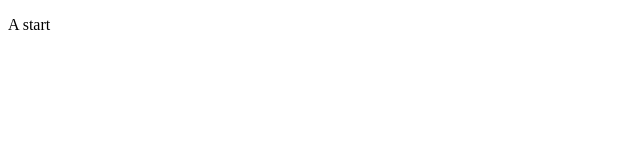
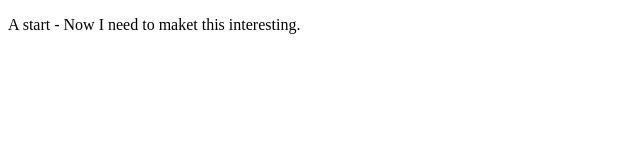
Before and after one commit to kohoutLearning/kohoutlearning.github.com, a plain HTML site: page index.html in a window 1280 px wide. Shown: the whole page, without its empty margins (0-640 px from the left). Drawn offline with Linux system fonts and the light colour scheme.

Commit message:
Chged Paragraph

```diff
--- a/index.html
+++ b/index.html
@@ -5,6 +5,6 @@
 	</head>
 
 	<body>
-		<p>A start</p>
+		<p>A start - Now I </b>need</b> to maket this interesting.</p>
 	</body>
 </html>
```
